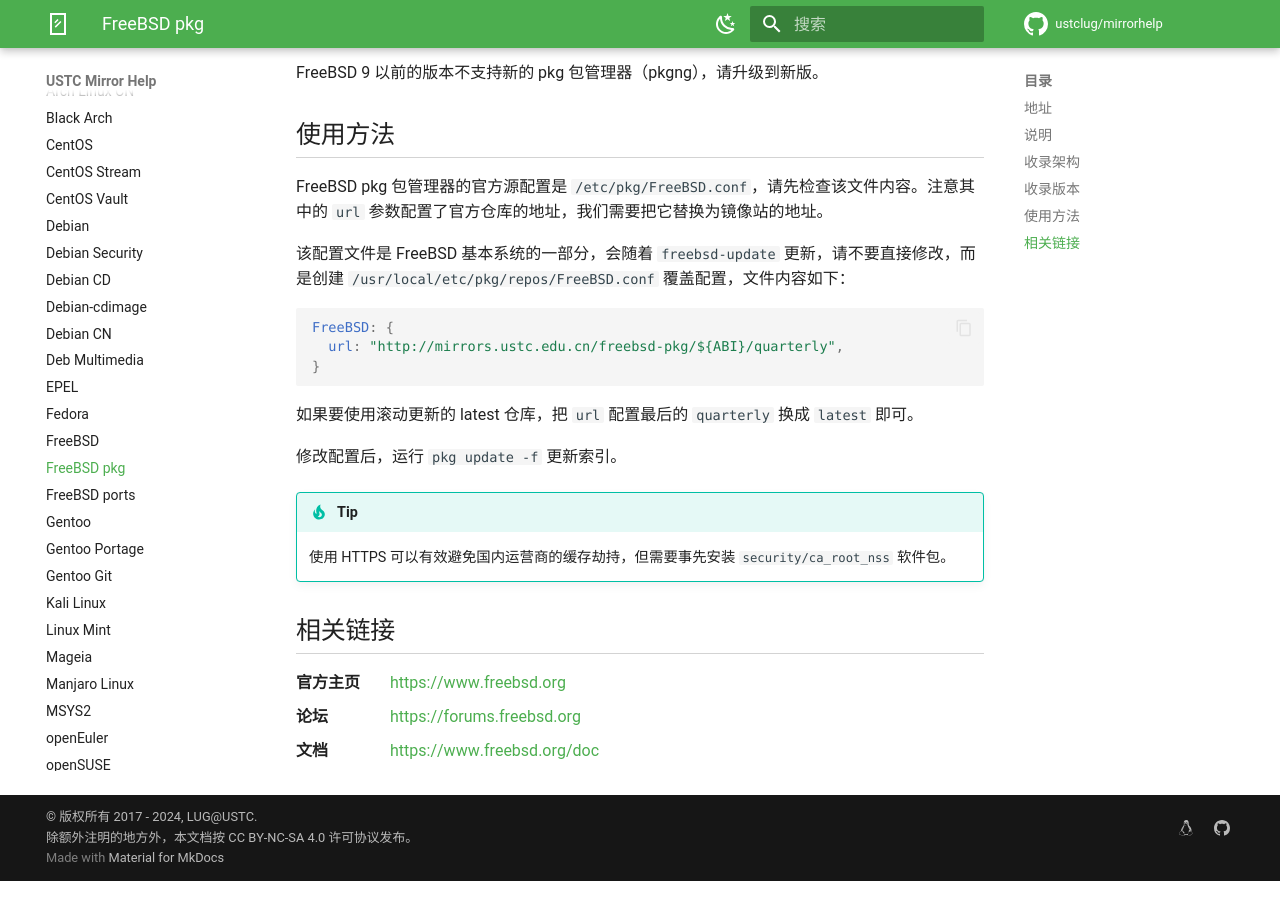
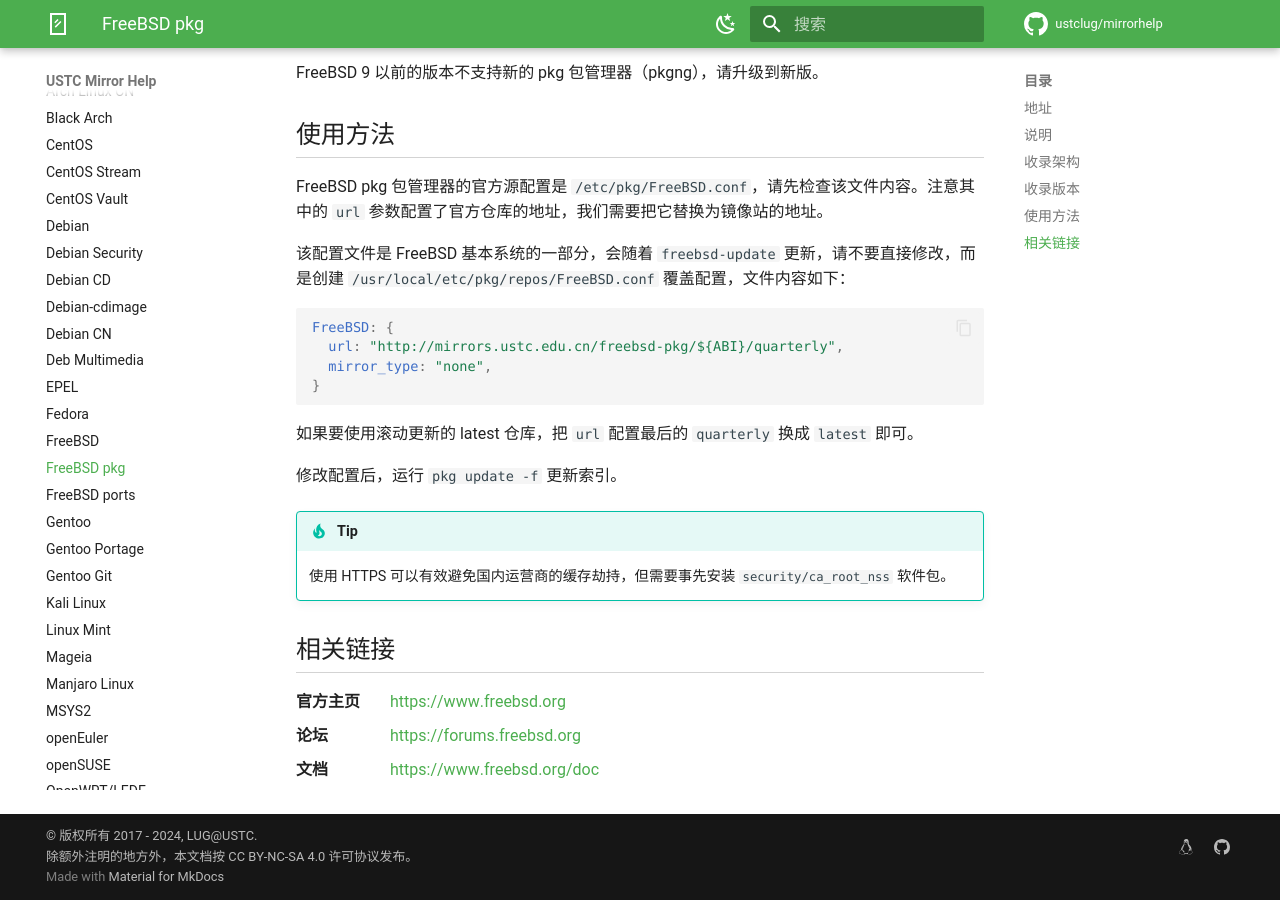
Before and after one commit to ustclug/mirrorhelp, an MkDocs documentation site: the page built from docs/freebsd-pkg.md, in a window 1280 px wide and 900 px high, scrolled down 560 px. Built offline with MkDocs 1.6.1 and Material for MkDocs 9.7.7, drawn with Linux system fonts in a browser that asks for light colours; comment, search, counter and statistics services are not loaded.

Commit message:
freebsd-pkg: add mirror_type: "none"

````diff
--- a/docs/freebsd-pkg.md
+++ b/docs/freebsd-pkg.md
@@ -27,6 +27,7 @@
 ```yaml
 FreeBSD: {
   url: "http://mirrors.ustc.edu.cn/freebsd-pkg/${ABI}/quarterly",
+  mirror_type: "none",
 }
 ```
 
````
